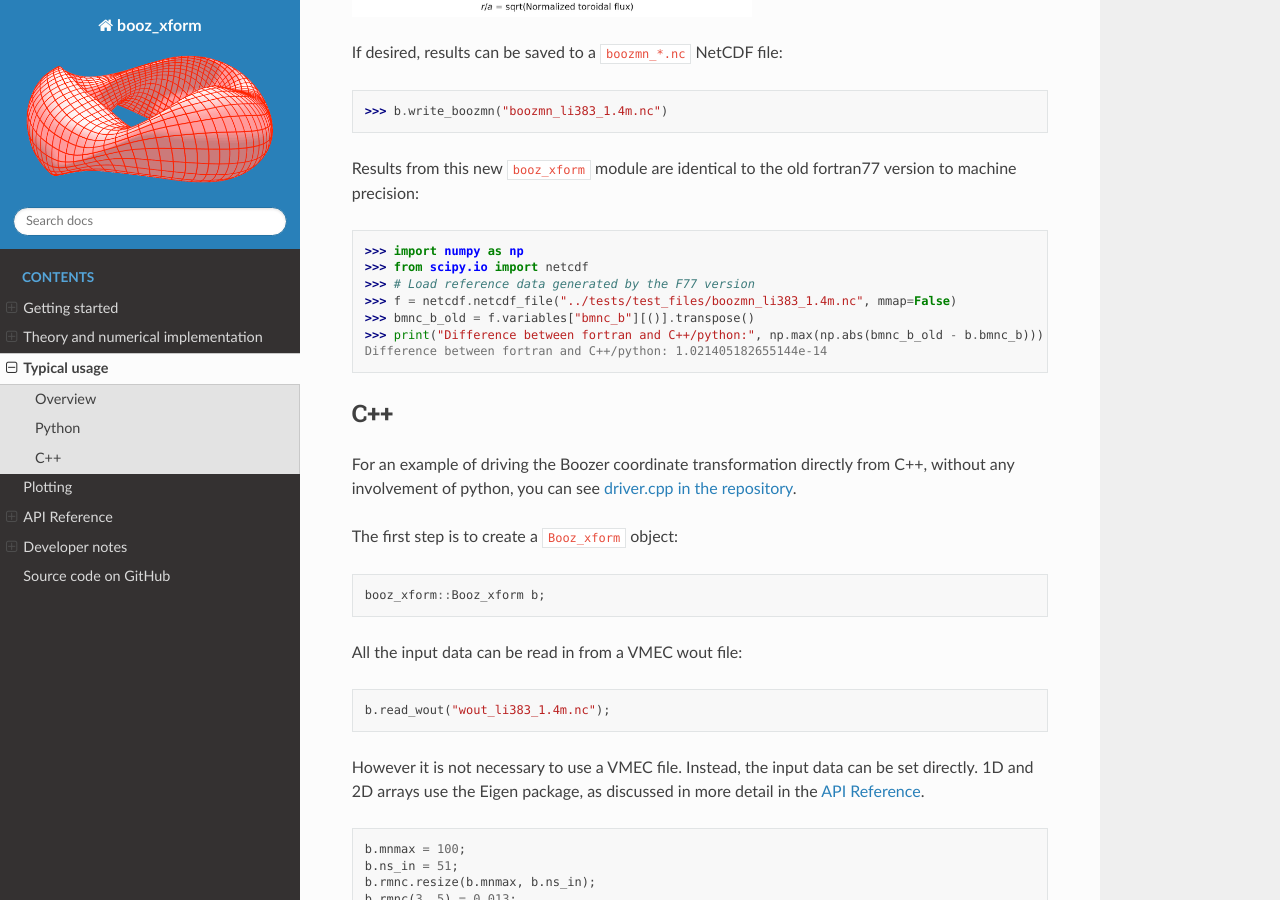
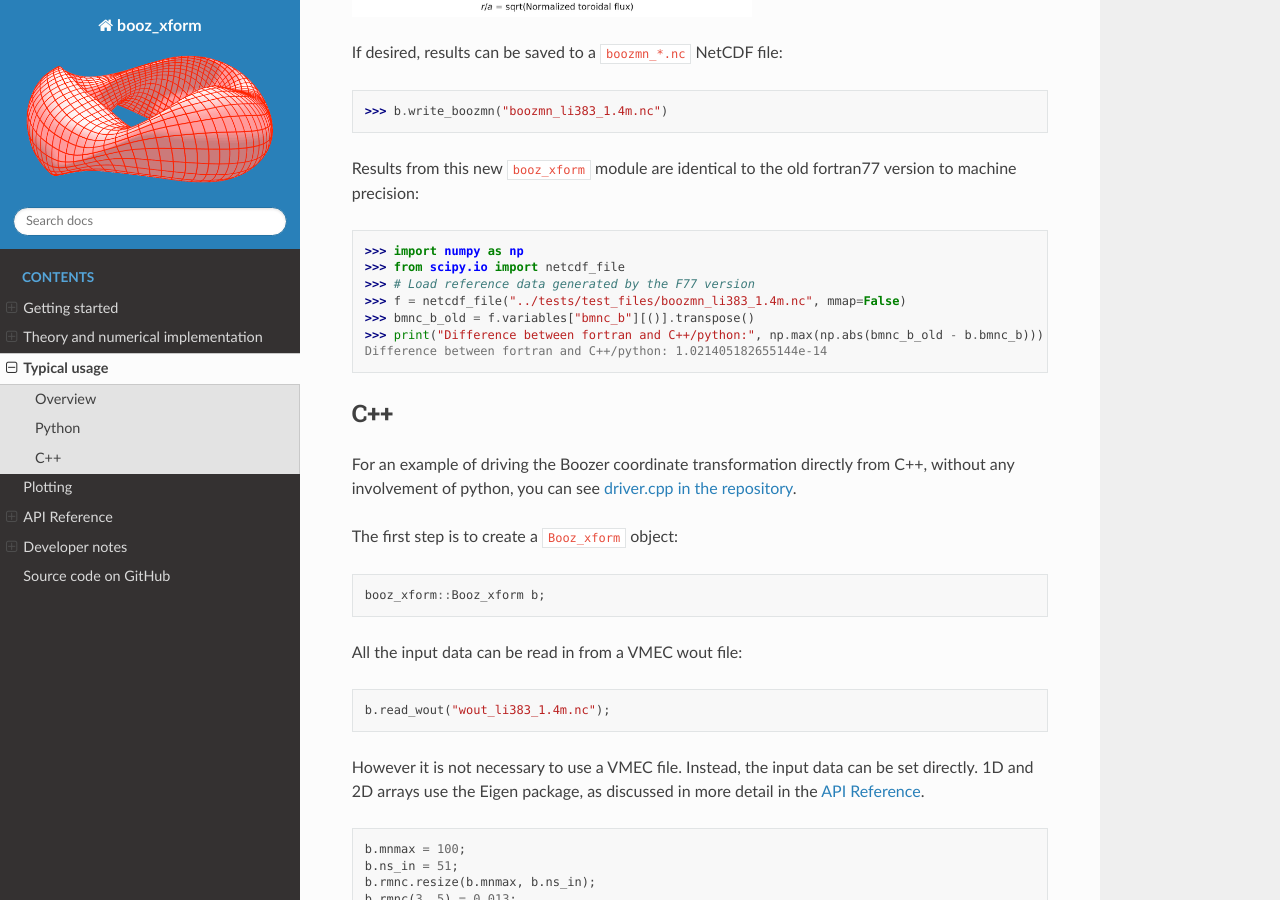
Before and after one commit to hiddenSymmetries/booz_xform, a Sphinx documentation site: the page built from docs/source/usage.rst, in a window 1280 px wide and 900 px high, scrolled down 3804 px. Built offline with Sphinx 7.4.7 and the Read the Docs theme 2.0.0, drawn with Linux system fonts in a browser that asks for light colours.

Commit message:
Updated usage of netcdf_file from scipy

```diff
--- a/docs/source/usage.rst
+++ b/docs/source/usage.rst
@@ -190,9 +190,9 @@ Results from this new ``booz_xform`` module are identical to the old
 fortran77 version to machine precision::
 
   >>> import numpy as np
-  >>> from scipy.io import netcdf
+  >>> from scipy.io import netcdf_file
   >>> # Load reference data generated by the F77 version
-  >>> f = netcdf.netcdf_file("../tests/test_files/boozmn_li383_1.4m.nc", mmap=False)
+  >>> f = netcdf_file("../tests/test_files/boozmn_li383_1.4m.nc", mmap=False)
   >>> bmnc_b_old = f.variables["bmnc_b"][()].transpose()
   >>> print("Difference between fortran and C++/python:", np.max(np.abs(bmnc_b_old - b.bmnc_b)))
   Difference between fortran and C++/python: 1.021405182655144e-14
```
Also changed, not shown: 2 other files.
